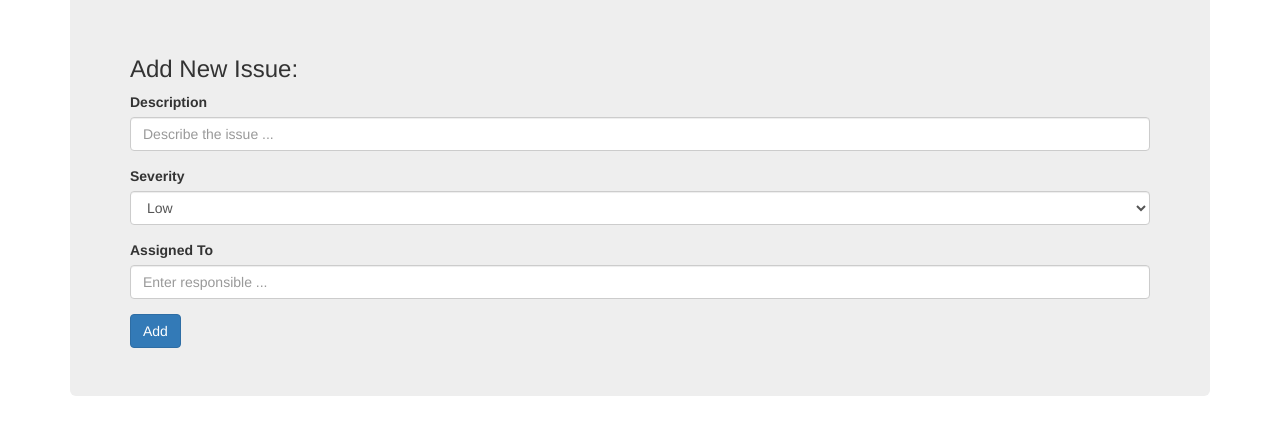
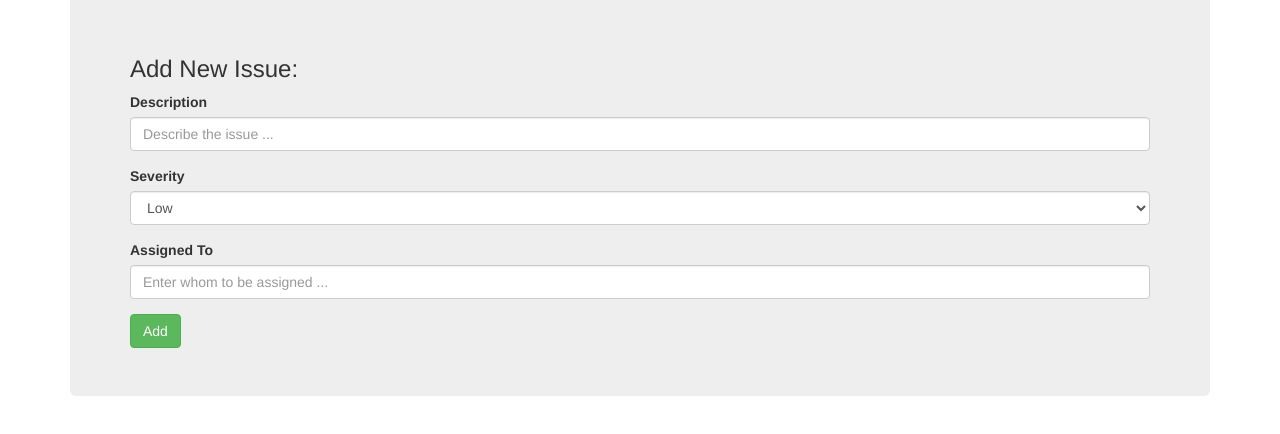
Before and after one commit to jubayerasif/simplejs-10-Issue-Tracker, a plain HTML site: page index.html in a window 1280 px wide. Shown: the part 82-516 px from the top of the page. Drawn offline with nearby package versions, Linux system fonts and the light colour scheme.

Commit message:
Bug Fixing

```diff
--- a/index.html
+++ b/index.html
@@ -27,9 +27,9 @@
           </div>
           <div class="form-group">
             <label for="issueAssignedTo">Assigned To</label>
-            <input type="text" class="form-control" id="issueAssignedTo" placeholder="Enter responsible ...">
+            <input type="text" class="form-control" id="issueAssignedTo" placeholder="Enter whom to be assigned ...">
           </div>
-          <button type="submit" class="btn btn-primary">Add</button>
+          <button type="submit" class="btn btn-success">Add</button>
         </form>
       </div>
       <div class="col-lg-12">
```
